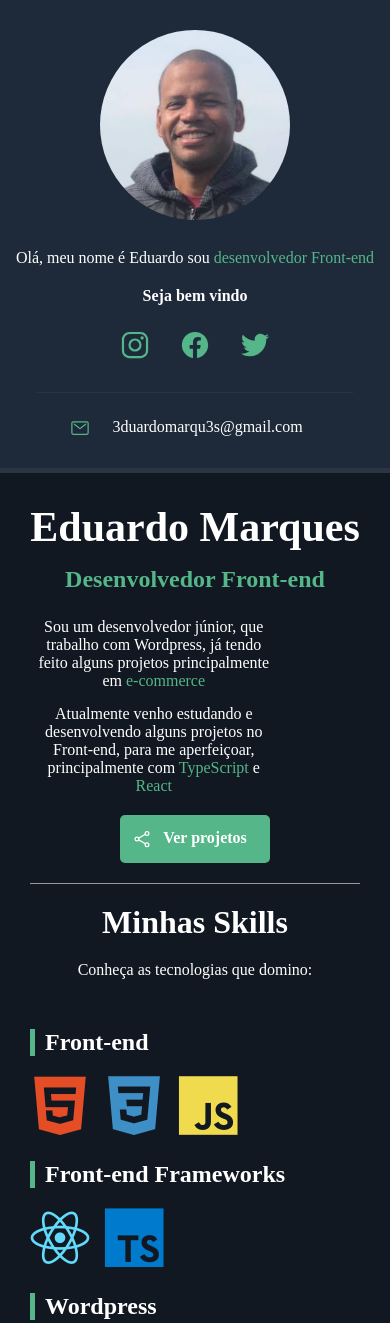
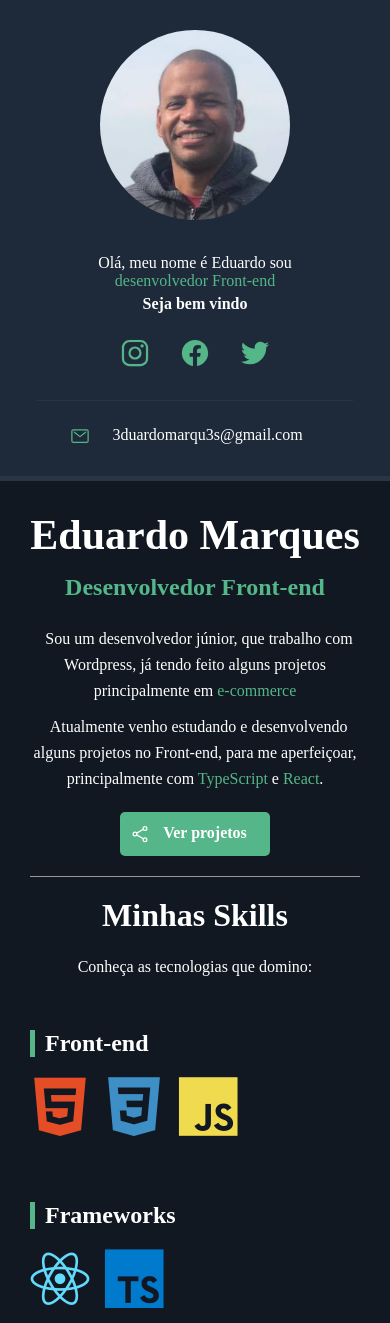
Before and after one commit to programadoreduardo/programadoreduardo.github.io, a plain HTML site: page index.html in a window 390 px wide. Shown: the top 1323 px of the page. Drawn offline with nearby package versions, Linux system fonts and the light colour scheme.

Commit message:
Finalização do HMTL e responsivo

```diff
--- a/css/styles.css
+++ b/css/styles.css
@@ -120,16 +120,60 @@ margin-bottom: 15px;
 
 #description{
     max-width: 75%;
-    margin-bottom: 15px;
+    margin-bottom: 25px;
 
 }
+
+/*#btn-projects {
+    padding: 18px 30px;
+    border: none;
+    position: relative;
+    cursor: pointer;
+    box-sizing: border-box;
+    overflow: hidden;
+    background: #3f3f3f;
+    border-radius: 5px;
+    min-width: 200px;
+    color: var(--main-text-color);
+    z-index: 0;
+    text-transform: uppercase;
+    letter-spacing: 2px;
+    transition: all 0.3s;
+    font-weight: 600;
+}
+
+#btn-projects::before{
+    content: '';
+    position: absolute;
+    display: block;
+    top: 0;
+     left: -50px;
+    width: 70%;
+    height: 100%;
+    background: linear-gradient(90deg, transparent, #ffffff75, transparent);
+    transition: all 1s;
+    z-index: -1;
+    transform: translateX(-120px)
+    (skew(-20deg));
+}
+*/
+#btn-projects:hover::before{
+    transform: translateX(300px)
+                skew(-20deg);
+}
+
+#btn-projects:hover{
+    background: #067432;
+}
+
+
 
 #btn-projects{
     font-weight: bold;
     font-size: 16px;
     color:var(--main-text-color);
     background-color: var(--main-color);
-    border: 2px solid var(--main-color);
+    /* border: 2px solid var(--main-color); */
     border-radius: 5px;
     text-decoration: none;
     transition:.5s;
@@ -161,23 +205,16 @@ margin-bottom: 15px;
     font-size: 32px;
 }
 
-#tecnology{
-    margin-top: 15px;
-}
-
 #skills-container{
     display: flex;
      flex-wrap: wrap;
      margin-top: 25px;
 }
 
-#skills-box {
+ #skills-box {
     flex: 1 1 33%;
     max-width: 33%;
     margin-bottom: 35px;
-}
-
-#skills-box p{
     margin-top: 25px;
 }
 
@@ -210,9 +247,9 @@ margin-bottom: 15px;
         display: none;
     }
 
-    bio-container p {
+    #bio-container p {
         max-width: 60%;
-        margin: 10px auto;
+        margin: 5px auto;
     }
 
     #about-container{
@@ -220,8 +257,8 @@ margin-bottom: 15px;
         padding: 30px;
     }
 
-    #about-container .description{
-        margin: 1px auto;
+    #about-container #description{
+        margin: 10px auto;
         max-width: 100%;
         line-height: 26px;
     }
@@ -231,6 +268,7 @@ margin-bottom: 15px;
     }
 
     #skills-box{
+        flex: 1 1 100%;
         max-width: 100%;
         margin-bottom: 40px;
         text-align: left;
--- a/index.html
+++ b/index.html
@@ -35,22 +35,26 @@
         <section id="about-container">
             <h1 id="name">Eduardo Marques</h1>
             <p id="title"> <span class="highligth">Desenvolvedor Front-end</span></p>
-            <p id="description">Sou um desenvolvedor júnior, que trabalho com Wordpress, já tendo feito alguns projetos principalmente em <span class="highligth">e-commerce</span></p>
+            <p id="description"> &nbsp Sou um desenvolvedor júnior, que trabalho com Wordpress, já tendo feito alguns projetos principalmente em <span class="highligth">e-commerce</span></p>
             <p id="description">
-                Atualmente venho estudando e desenvolvendo alguns projetos no Front-end, para me aperfeiçoar, principalmente com <spas class="highligth">TypeScript</spas> e <span class="highligth">React</span>
+                &nbsp Atualmente venho estudando e desenvolvendo alguns projetos no Front-end, para me aperfeiçoar, principalmente com <spas class="highligth">TypeScript</spas> e <span class="highligth">React</span>.
             </p>
             <a href="https://github.com/programadoreduardo" id="btn-projects" target="_blank" > <ion-icon name="share-social-outline"></ion-icon> <span>Ver projetos</span> </a>
             <h2 id="skills-section-title">Minhas Skills</h2>
-            <p id="tecnology">Conheça as tecnologias que domino:</p>
+            <p id="description">Conheça as tecnologias que domino:</p>
             <div id="skills-container">
                 <div id="skills-box">
                     <p id="skills-title">Front-end</p>
                     <i class=" devicon-html5-plain colored"></i>
                     <i class=" devicon-css3-plain colored"></i>
                     <i class=" devicon-javascript-plain colored"></i>
-                    <p id="skills-title">Front-end Frameworks</p>
+                </div>
+                <div id="skills-box">
+                    <p id="skills-title">Frameworks</p>
                     <i class=" devicon-react-plain colored"></i>
                     <i class=" devicon-typescript-plain colored"></i>
+                </div>
+                <div id="skills-box">
                     <p id="skills-title">Wordpress</p>
                     <i class=" devicon-wordpress-plain colored"></i>
                 </div>
```
